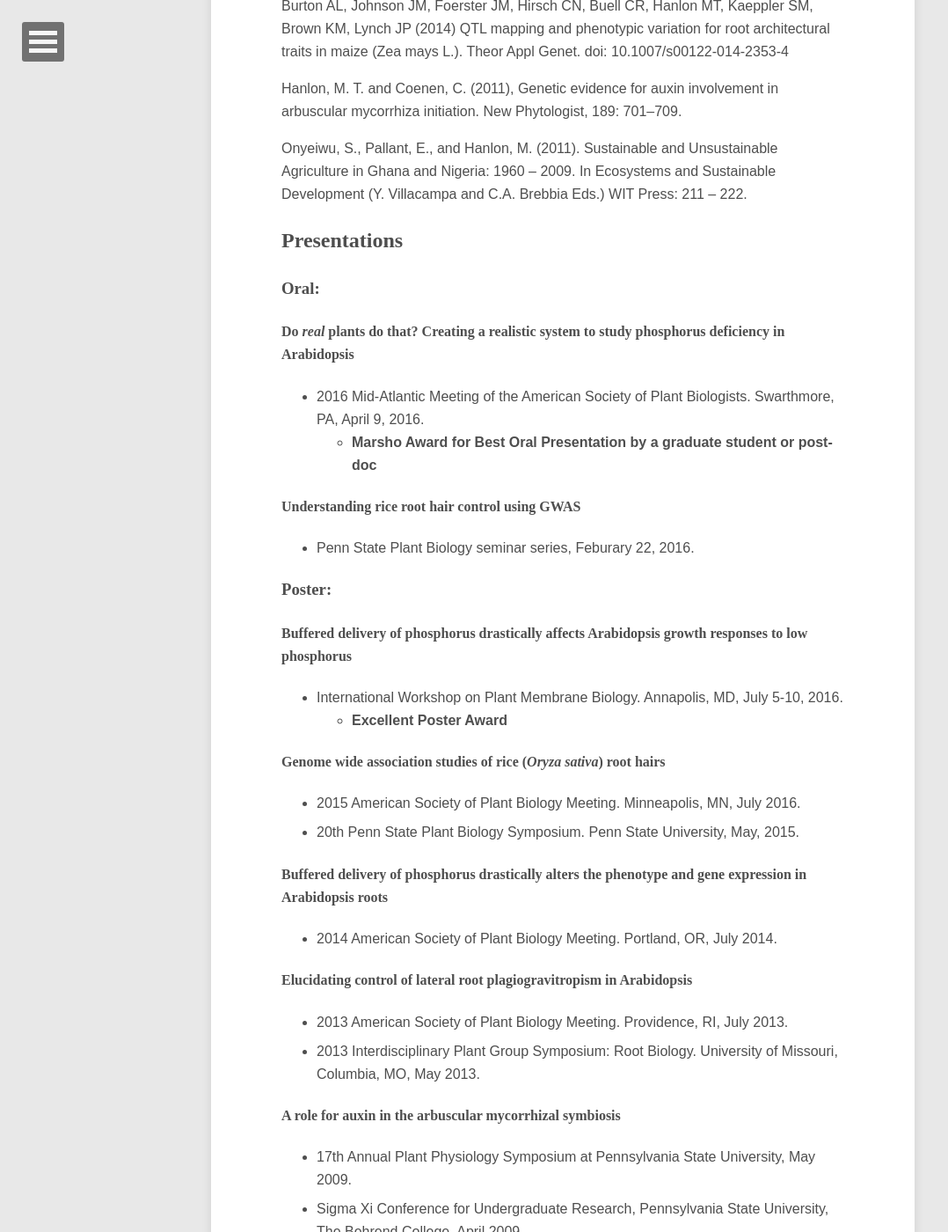
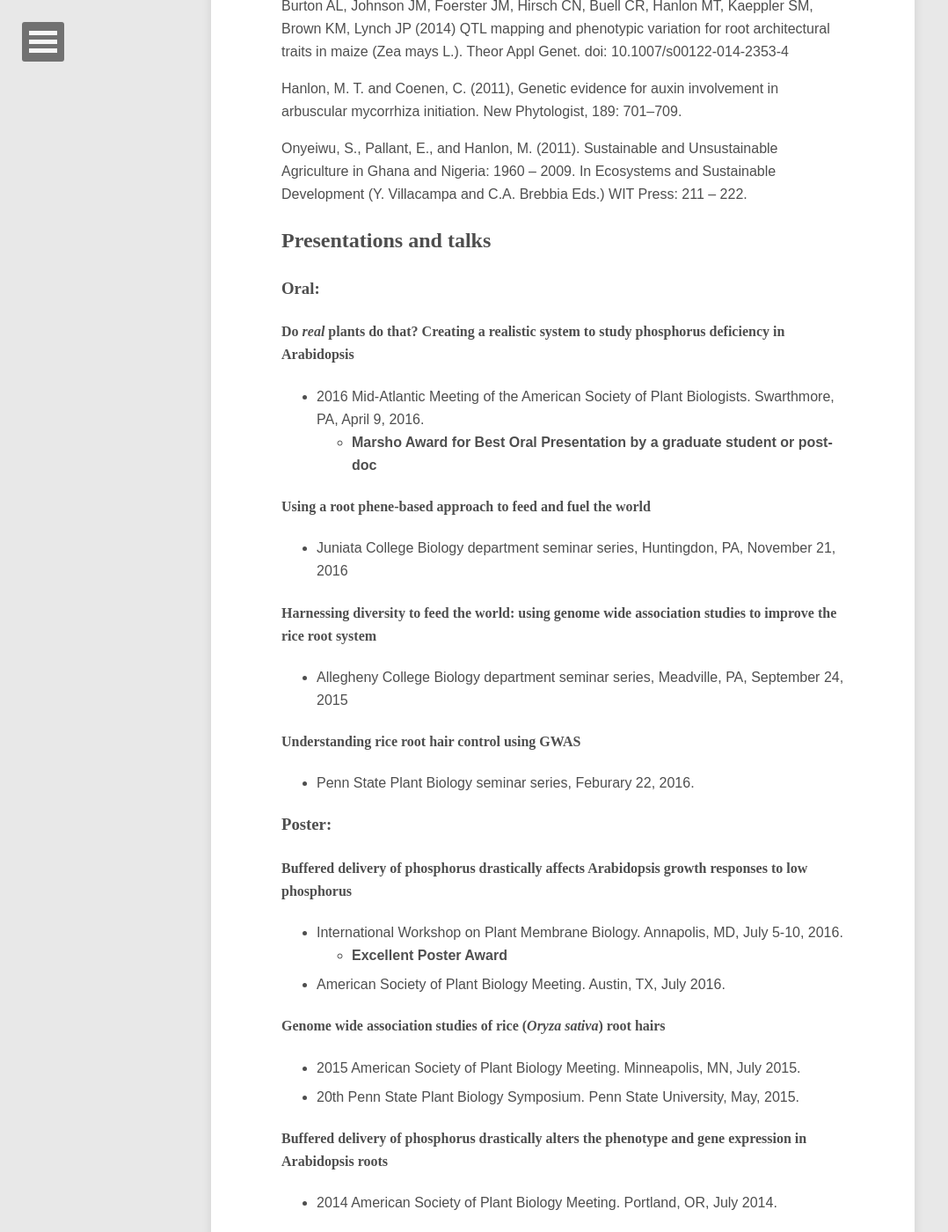
Before and after one commit to hanlonmt/hanlonmt.github.io, a Jekyll site: the page built from cv/index.md, in a window 1280 px wide and 1400 px high, scrolled down 1086 px. Shown: the whole window at 88% size, without its empty margins (0-1078 px from the left). Built offline with Jekyll 4.4.1, drawn with Linux system fonts in a browser that asks for light colours; nearby versions of some CDN libraries; some web fonts are replaced; some of the changed text lies outside the part shown.

Commit message:
update cv

```diff
--- a/cv/index.md
+++ b/cv/index.md
@@ -37,13 +37,19 @@ Hanlon, M. T. and Coenen, C. (2011), Genetic evidence for auxin involvement in a
 
 Onyeiwu, S., Pallant, E., and Hanlon, M. (2011). Sustainable and Unsustainable Agriculture in Ghana and Nigeria: 1960 – 2009. In Ecosystems and Sustainable Development (Y. Villacampa and C.A. Brebbia Eds.) WIT Press: 211 – 222.
 
-## Presentations
+## Presentations and talks
 
 ### Oral:
 
 #### Do *real* plants do that? Creating a realistic system to study phosphorus deficiency in Arabidopsis
 - 2016 Mid-Atlantic Meeting of the American Society of Plant Biologists. Swarthmore, PA, April 9, 2016.
   - **Marsho Award for Best Oral Presentation by a graduate student or post-doc**
+
+#### Using a root phene-based approach to feed and fuel the world
+- Juniata College Biology department seminar series, Huntingdon, PA, November 21, 2016
+
+#### Harnessing diversity to feed the world: using genome wide association studies to improve the rice root system
+- Allegheny College Biology department seminar series, Meadville, PA, September 24, 2015
 
 #### Understanding rice root hair control using GWAS
 - Penn State Plant Biology seminar series, Feburary 22, 2016.
@@ -53,9 +59,10 @@ Onyeiwu, S., Pallant, E., and Hanlon, M. (2011). Sustainable and Unsustainable A
 #### 	Buffered delivery of phosphorus drastically affects Arabidopsis growth responses to low phosphorus
 - International Workshop on Plant Membrane Biology. Annapolis, MD, July 5-10, 2016.
   - **Excellent Poster Award**
+- American Society of Plant Biology Meeting. Austin, TX, July 2016.
 
 #### Genome wide association studies of rice (*Oryza sativa*) root hairs
-- 2015 American Society of Plant Biology Meeting. Minneapolis, MN, July 2016.
+- 2015 American Society of Plant Biology Meeting. Minneapolis, MN, July 2015.
 - 20th Penn State Plant Biology Symposium. Penn State University, May, 2015.
 
 #### Buffered delivery of phosphorus drastically alters the phenotype and gene expression in Arabidopsis roots
@@ -83,24 +90,25 @@ Onyeiwu, S., Pallant, E., and Hanlon, M. (2011). Sustainable and Unsustainable A
 - AgEco 134: Sustainable Agriculture, Science, and Policy (2015), teaching assistant.
 - Horticulture 402W: Plant Nutrition (2012 - 2014), teaching assistant and guest lecturer
 - Plant Biology 514: Plant Ecophysiology (2012)
-- Informal instructor for R for data visualization, bioinformatics, and GWAS (2013 - present)
 - Biology 580: Plant Microbe Interactions (2007- 2008), Allegheny College
 - Biology 360: Plant Physiology (2008), Allegheny College
 - Chemistry 110: Introduction to Chemistry (2006), Allegheny College
 
 ## Service, outreach, and mentoring
-- Organizer of Farmer's Market educational outreach program (2016)
+- Steering Committee, Plantae - the online hub for plant science (2016-present)
+- Organizer of "Non-academic careers in plant biology" workshop at the American Society of Plant Biology meeting 2015
+- Organizer of monthly State College Farmer's Market educational outreach program (2016)
 - Student organizer, Penn State plant biology symposium (2015)
 - Plant Biology Program Student Representative (2012 - present)
-- [Huck Institute Graduate Student Advisory Committee](https://www.huck.psu.edu/content/graduate-programs/career_professional_development/graduate_student_advisor_committee) (2015 - present)
+- [Huck Institute Graduate Student Advisory Committee](https://www.huck.psu.edu/content/graduate-programs/career_professional_development/graduate_student_advisor_committee) (2015 - 2016)
 - Managing editor, Huck Graduate Student Advisory Committee blog, [the BRIDGE](http://sites.psu.edu/bridge/)
-- ASPB iConnect Team (2014 - present)
 - Faculty search committees (2009, geneticist and physiologist, Allegheny College)
 - Mentoring: multiple undergraduate students, both at Allegheny College and Penn State
 - [Planting Science](http://www.plantingscience.org/) - 2012 - present
 - ASPB Easter Egg Roll outreach - 2015 & 2016
 - Girl Scout workshops and Penn State Science Day events (2010 - 2012)
 - "This is what a scientist looks like" presentation to middle and high school students (2010 - present)
+- "The past, present, and future of genetic modifications" presentation to High School students (2016)
 - Community Poster Presentations:
 	- ARCS Scholar Event, “What’s up with roots?” Pittsburgh, PA, March 2013.
 	- Penn State Graduate School Donor Outreach, “Roots, the hidden half,” Pittsburgh, PA, February 2012.
```
Also changed, not shown: other parts of cv/index.md (+2 -1 lines), pdfs/cv.md (+2 -1 lines), _config.yml (line endings or trailing spaces), 1 other file.
